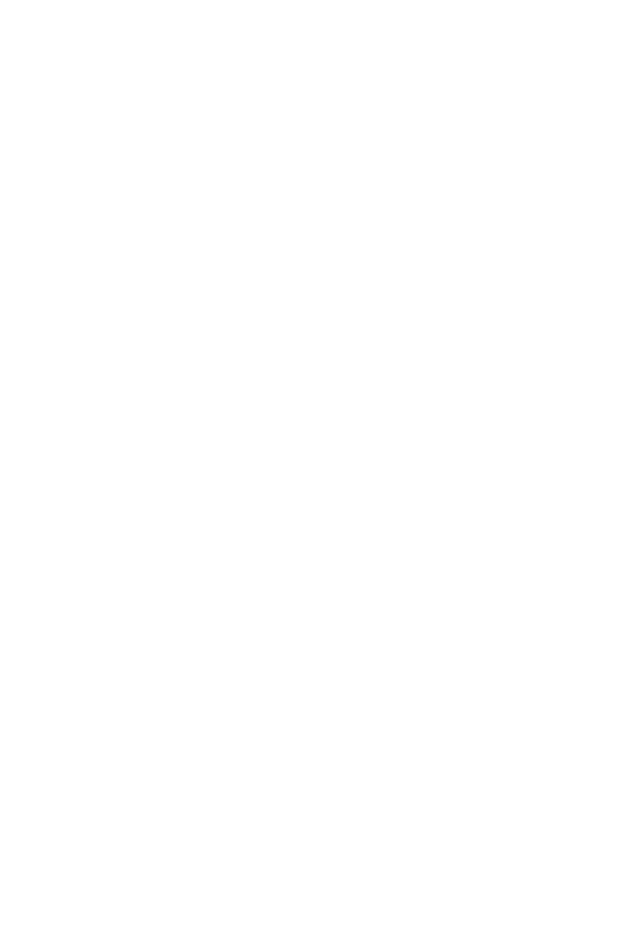
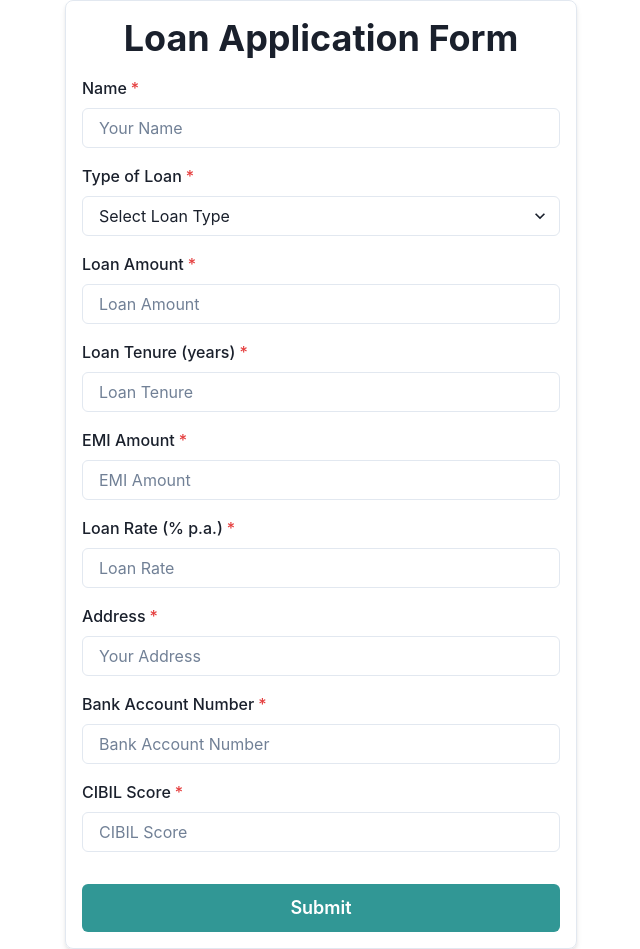
Before and after one commit to dev-akhilesh/Easy-Loans, a React (Create React App) app in the folder demo/: page /loanApplicationPage in a window 1280 px wide. Shown: the whole page, without its empty margins (319-959 px from the left). Before the commit the page ends 800 px from the top, so only its background shows below. Built offline with nearby package versions, Linux system fonts and the light colour scheme.

Commit message:
added form functionalities

```diff
--- a/demo/src/Pages/EmiCalculator.tsx
+++ b/demo/src/Pages/EmiCalculator.tsx
@@ -1,4 +1,5 @@
 import { Box, Button, Flex ,Text,Heading} from "@chakra-ui/react";
+
 import React, { useEffect, useState } from "react";
 import { ChakraSlider } from "../Components/slider";
 import { Link } from "react-router-dom";
@@ -113,6 +114,20 @@
     },
   };
 
+  //passing query paramters
+
+  const constructLoanApplicationURL = () => {
+    const queryParams = new URLSearchParams({
+      loanTenure: loanTenure.toString(),
+      loanRate: loanRate.toString(),
+      emi: emi.toString(),
+      loanAmount: loanAmount.toString(),
+    });
+
+    return `/loanApplicationPage?${queryParams.toString()}`;
+  };
+
+
 
   useEffect(() => {
     calculateEMI();
@@ -216,7 +231,7 @@
             <Box>{(emi * +loanTenure * 12).toFixed(0)}</Box>
             <Box fontSize={"24px"}>Total Interest</Box>
             <Box>{(emi * +loanTenure * 12 - loanAmount).toFixed(0)}</Box>
-            <Link to="/loanApplicationPage">
+            <Link to={constructLoanApplicationURL()}>
               <Button
                 fontSize={"24px"}
                 margin={"10px 0px 40px 0px"}
--- a/demo/src/Pages/LoanApplicationPage.tsx
+++ b/demo/src/Pages/LoanApplicationPage.tsx
@@ -1,9 +1,110 @@
-import React from 'react'
 
-export const LoanApplicationPage = () => {
+import React from "react";
+import {
+  Box,
+  Button,
+  FormControl,
+  FormErrorMessage,
+  FormLabel,
+  Input,
+  Select,
+  VStack,
+  Heading,
+} from "@chakra-ui/react";
+
+export const LoanApplicationPage:React.FC = () => {
+  const queryParams = new URLSearchParams(window.location.search);
+
+  // Access the values of the query parameters
+  const loanTenure = queryParams.get("loanTenure") || '';
+  const loanRate = queryParams.get("loanRate") || "";
+  const emi = queryParams.get("emi") || "";
+  const loanAmount = queryParams.get("loanAmount") || "";
+  console.log(loanAmount,loanAmount,loanRate,loanTenure,emi)
+
+
+  const handleSubmit=(e:React.FormEvent)=>{
+    e.preventDefault()
+  }
   return (
-   <>
+    <Box
+    p={4}
+    maxW="lg"
+    mx="auto"
+    borderWidth="1px"
+    borderRadius="lg"
+    boxShadow="md"
+  >
+    <Heading as="h2" size="xl" mb={4}>
+      Loan Application Form
+    </Heading>
+    <form onSubmit={handleSubmit}>
+      <VStack spacing={4} align="start">
+        <FormControl id="name" isRequired>
+          <FormLabel>Name</FormLabel>
+          <Input type="text" placeholder="Your Name" name="name" />
+        </FormControl>
 
-   </>
-  )
-}
+        <FormControl id="loanType" isRequired>
+          <FormLabel>Type of Loan</FormLabel>
+          <Select placeholder="Select Loan Type" name="loanType">
+            <option value="personal">Personal Loan</option>
+            <option value="home">Home Loan</option>
+            <option value="auto">Auto Loan</option>
+            {/* Add more loan types as needed */}
+          </Select>
+        </FormControl>
+
+        <FormControl id="loanAmount" isRequired>
+          <FormLabel>Loan Amount</FormLabel>
+          <Input type="number" placeholder="Loan Amount" name="loanAmount" defaultValue={loanAmount}/>
+        </FormControl>
+
+        <FormControl id="loanTenure" isRequired>
+          <FormLabel>Loan Tenure (years)</FormLabel>
+          <Input type="number" placeholder="Loan Tenure" name="loanTenure" defaultValue={loanTenure}/>
+        </FormControl>
+
+        <FormControl id="emi" isRequired>
+          <FormLabel>EMI Amount</FormLabel>
+          <Input type="number" placeholder="EMI Amount" name="emi" defaultValue={emi}/>
+        </FormControl>
+
+        <FormControl id="loanRate" isRequired>
+          <FormLabel>Loan Rate (% p.a.)</FormLabel>
+          <Input type="number" placeholder="Loan Rate" name="loanRate" defaultValue={loanRate}/>
+        </FormControl>
+
+        <FormControl id="address" isRequired>
+          <FormLabel>Address</FormLabel>
+          <Input type="text" placeholder="Your Address" name="address" />
+        </FormControl>
+
+        <FormControl id="bankAccountNo" isRequired>
+          <FormLabel>Bank Account Number</FormLabel>
+          <Input
+            type="text"
+            placeholder="Bank Account Number"
+            name="bankAccountNo"
+          />
+        </FormControl>
+
+        <FormControl id="cibilScore" isRequired>
+          <FormLabel>CIBIL Score</FormLabel>
+          <Input type="number" placeholder="CIBIL Score" name="cibilScore" />
+        </FormControl>
+
+        <Button
+          type="submit"
+          colorScheme="teal"
+          width="100%"
+          mt={4}
+          size="lg"
+        >
+          Submit
+        </Button>
+      </VStack>
+    </form>
+  </Box>
+);
+};
```
